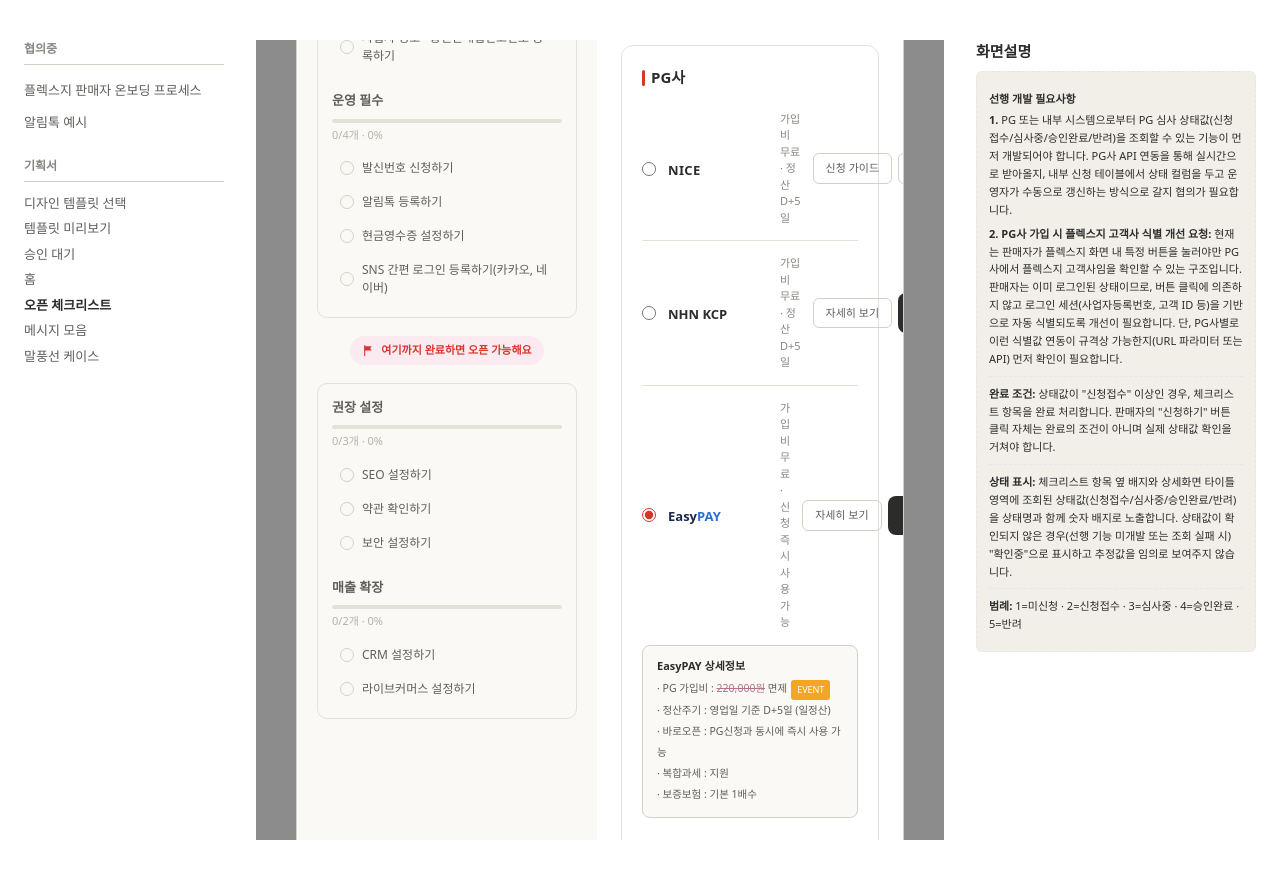
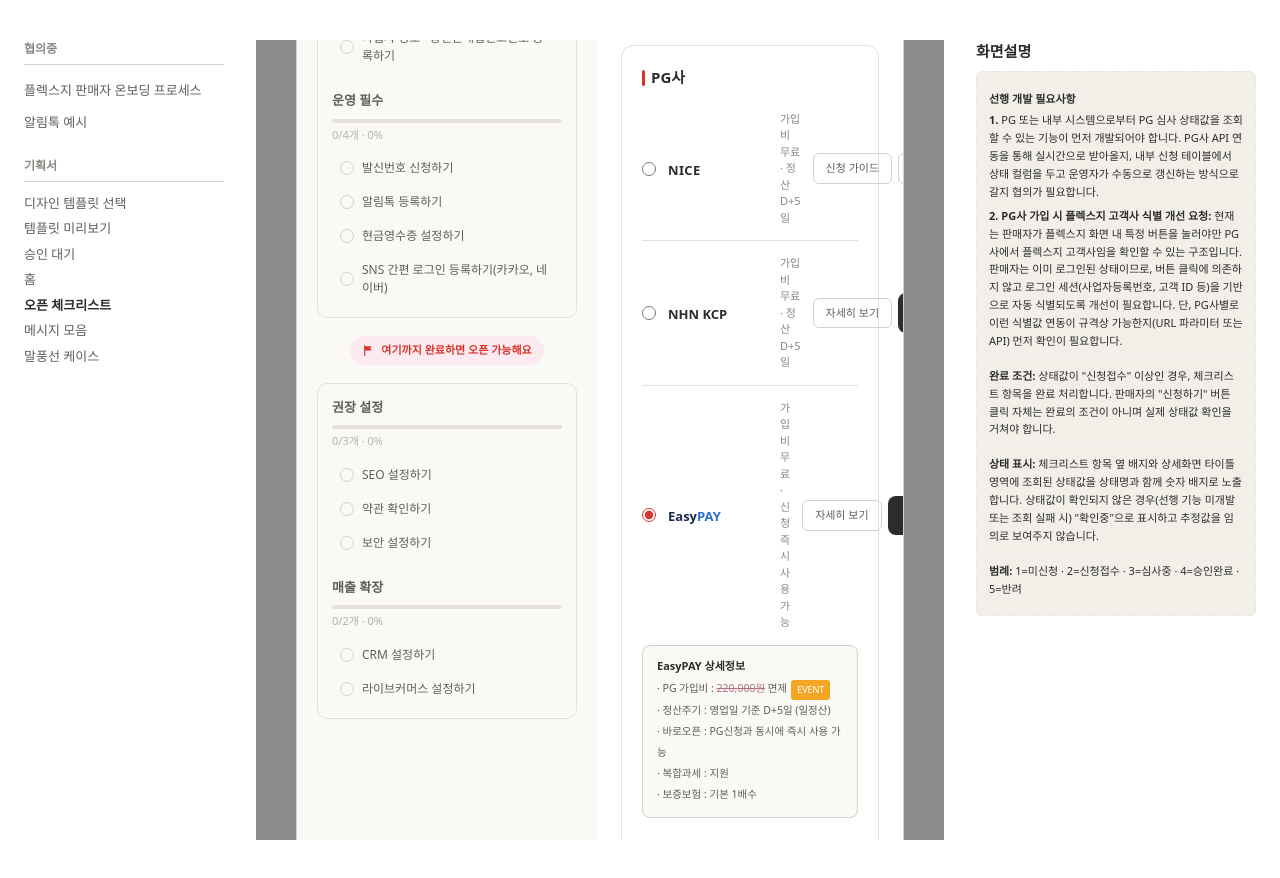
Before and after one commit to WEED-Convergence/WEED-Convergence-FLEXG-onboarding-HYESUN-2026-08, a Next.js app: page /open-checklist-popup in a window 1280 px wide. Built offline with nearby package versions, Linux system fonts and the light colour scheme.

Commit message:
PG 신청하기 화면설명에서 '(신청접수/심사중/승인완료/반려)' 문구 삭제

```diff
--- a/src/app/ProcessOverview.tsx
+++ b/src/app/ProcessOverview.tsx
@@ -51,7 +51,7 @@
       title: "선행 개발 필요사항",
       list: [
         {
-          body: "PG 또는 내부 시스템으로부터 PG 심사 상태값(신청접수/심사중/승인완료/반려)을 조회할 수 있는 기능이 먼저 개발되어야 합니다. PG사 API 연동을 통해 실시간으로 받아올지, 내부 신청 테이블에서 상태 컬럼을 두고 운영자가 수동으로 갱신하는 방식으로 갈지 협의가 필요합니다.",
+          body: "PG 또는 내부 시스템으로부터 PG 심사 상태값을 조회할 수 있는 기능이 먼저 개발되어야 합니다. PG사 API 연동을 통해 실시간으로 받아올지, 내부 신청 테이블에서 상태 컬럼을 두고 운영자가 수동으로 갱신하는 방식으로 갈지 협의가 필요합니다.",
         },
         {
           heading: "PG사 가입 시 플렉스지 고객사 식별 개선 요청",
@@ -65,7 +65,7 @@
     },
     {
       title: "상태 표시",
-      body: "체크리스트 항목 옆 배지와 상세화면 타이틀 영역에 조회된 상태값(신청접수/심사중/승인완료/반려)을 상태명과 함께 숫자 배지로 노출합니다. 상태값이 확인되지 않은 경우(선행 기능 미개발 또는 조회 실패 시) \"확인중\"으로 표시하고 추정값을 임의로 보여주지 않습니다.",
+      body: "체크리스트 항목 옆 배지와 상세화면 타이틀 영역에 조회된 상태값을 상태명과 함께 숫자 배지로 노출합니다. 상태값이 확인되지 않은 경우(선행 기능 미개발 또는 조회 실패 시) \"확인중\"으로 표시하고 추정값을 임의로 보여주지 않습니다.",
     },
     {
       title: "범례",
```
